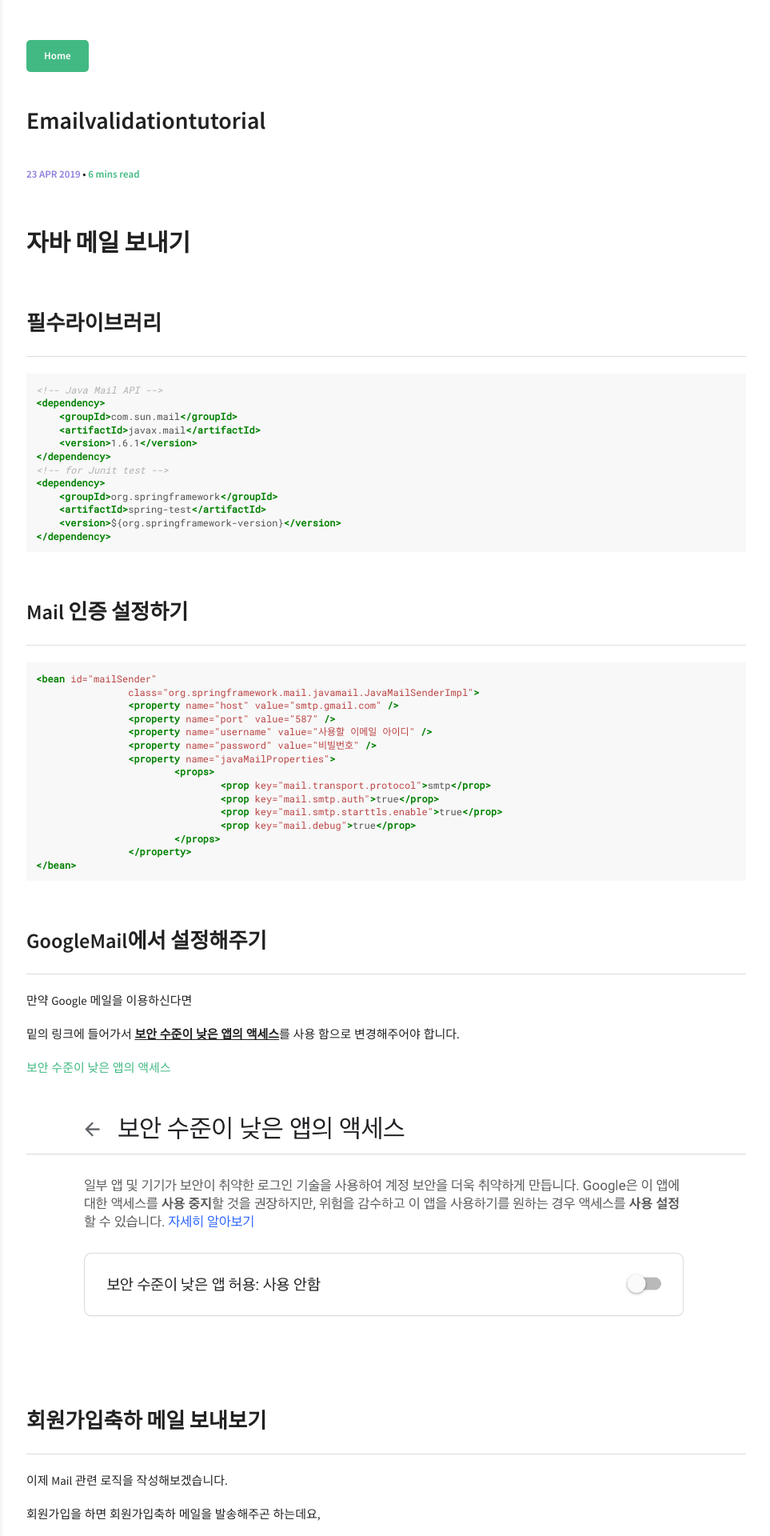
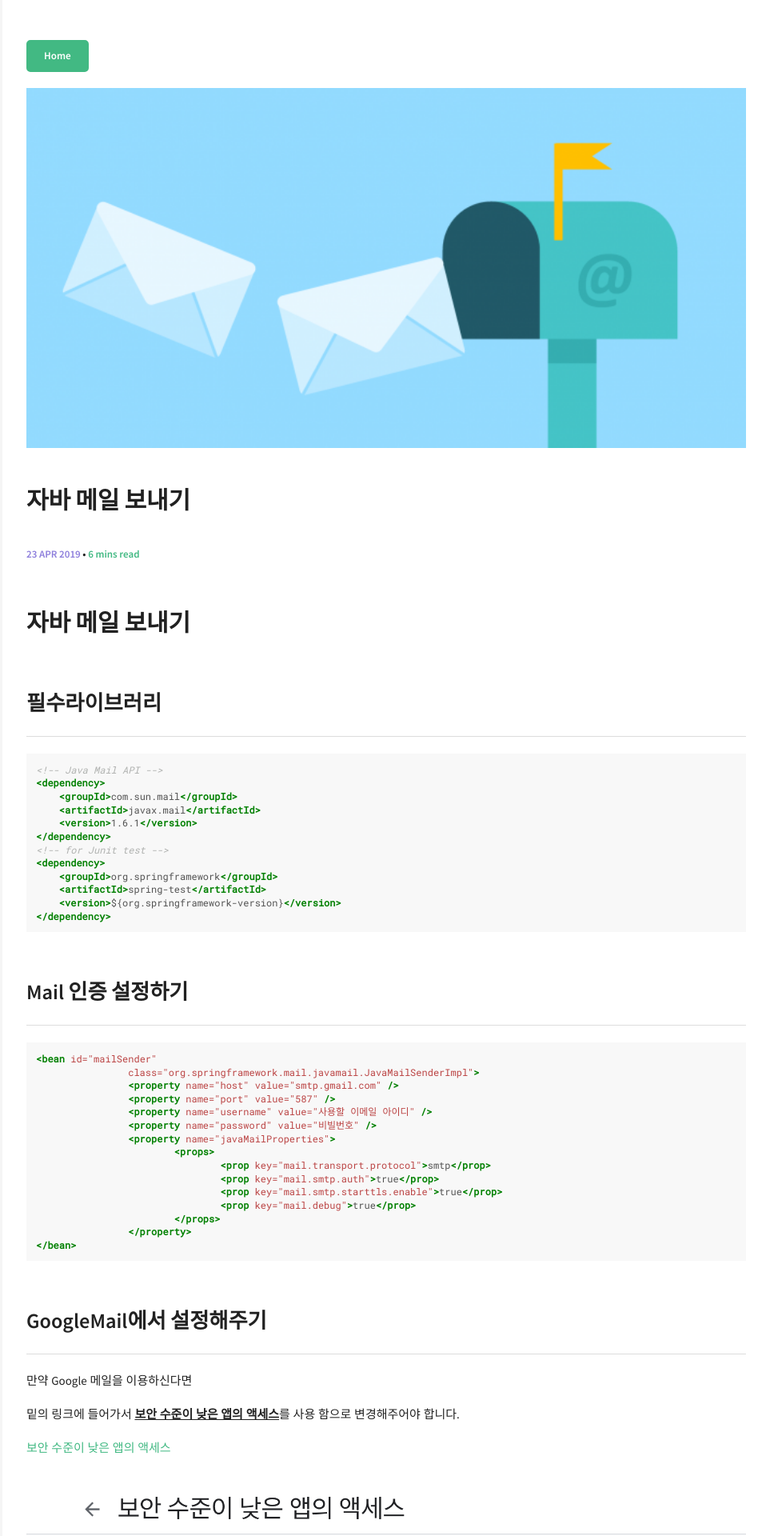
Before and after one commit to DaeAkin/DaeAkin.github.io, a Jekyll site: the page built from _posts/2019-04-23-EmailValidationTutorial.md, in a window 1280 px wide. Shown: the top 1920 px of the page at 80% size, without its empty margins (317-1280 px from the left). Built offline with Jekyll 4.4.1, drawn with Linux system fonts in a browser that asks for light colours; our own code applies the rules of GitHub Pages for plain Markdown files; comment, search, counter and statistics services are not loaded; some of the changed text lies outside the part shown.

Commit message:
Update 2019-04-23-EmailValidationTutorial.md

```diff
--- a/_posts/2019-04-23-EmailValidationTutorial.md
+++ b/_posts/2019-04-23-EmailValidationTutorial.md
@@ -1,3 +1,12 @@
+---
+layout: post
+title: 자바 메일 보내기
+categories: [Spring]
+comments: true
+image:
+
+  feature: Mail.png
+---
 # 자바 메일 보내기
 
 
```
